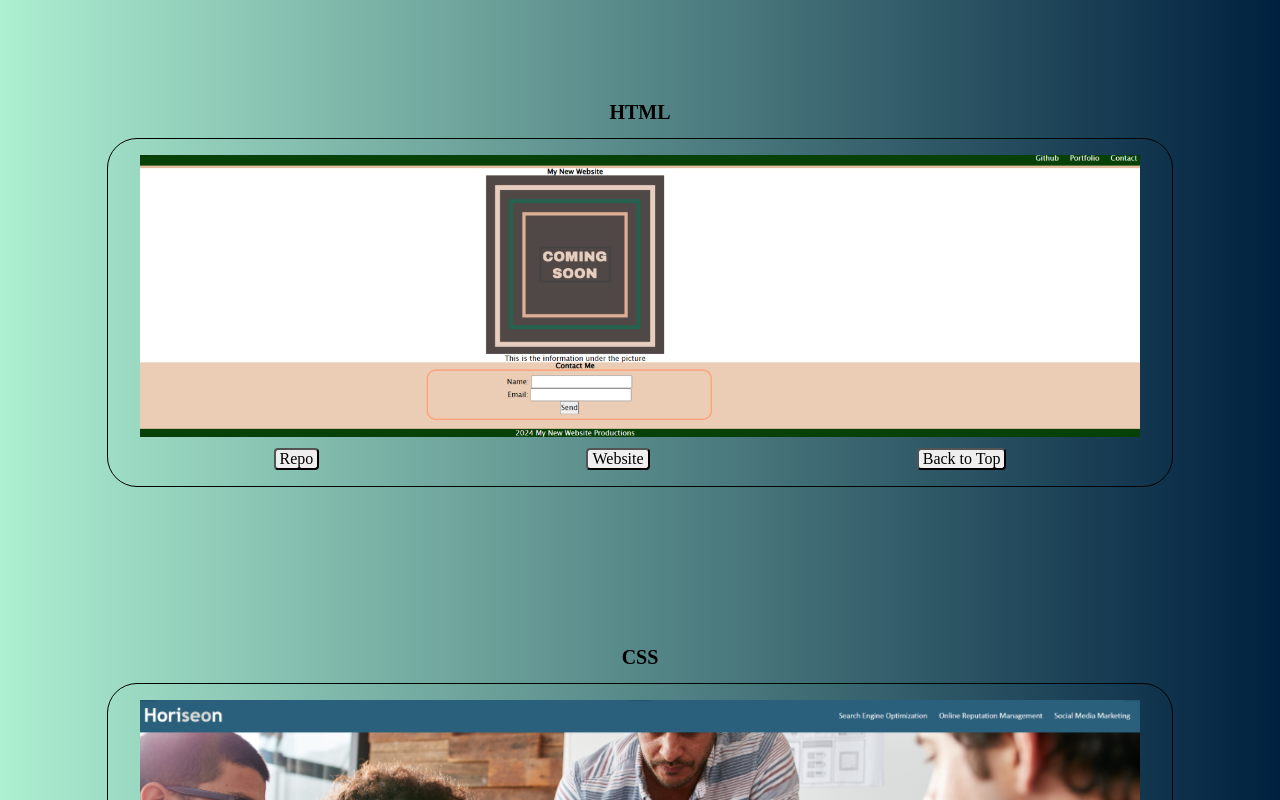
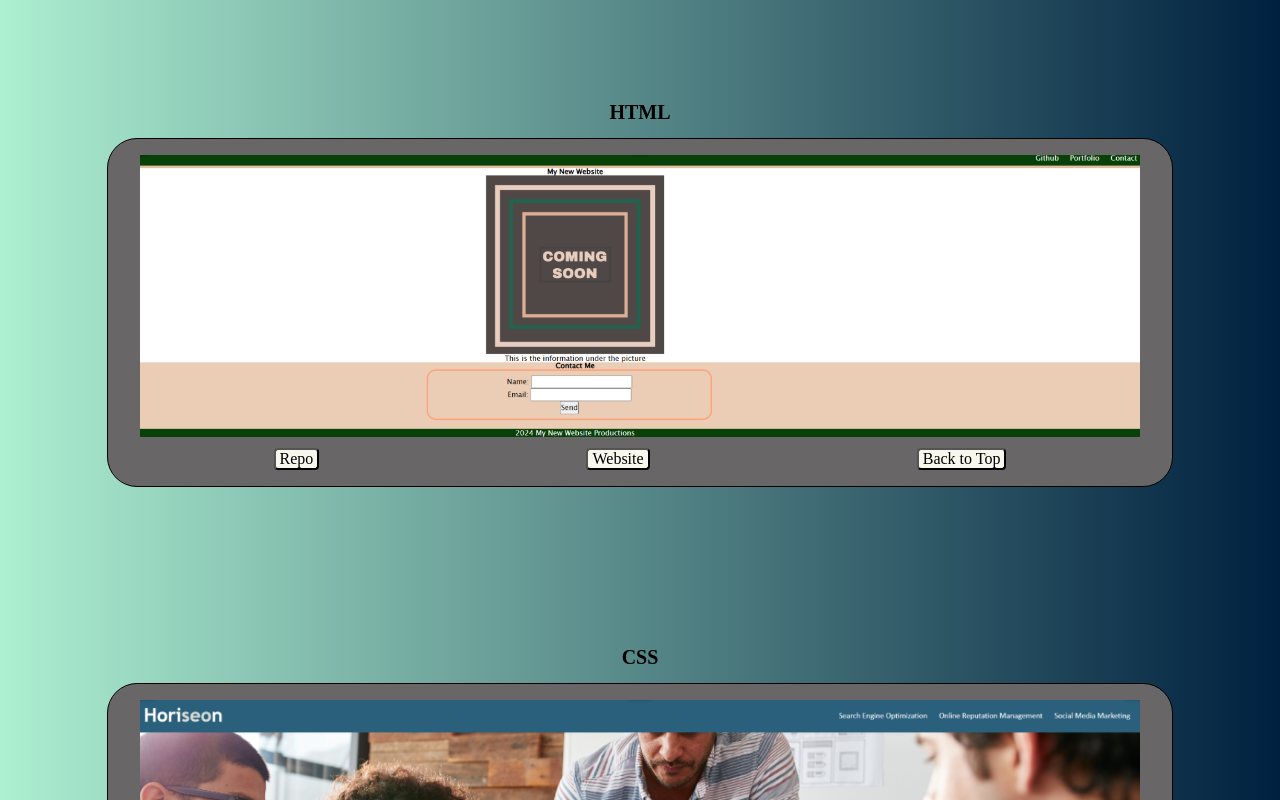
Before and after one commit to JasonBusenitz/portfolio2, a React (Vite) app: page / in a window 1280 px wide. Shown: the part 940-1740 px from the top of the page. Built offline with nearby package versions, Linux system fonts and the light colour scheme.

Commit message:
Added styling to buttons and a complementry background color to the cards

```diff
--- a/src/assets/css/projects.css
+++ b/src/assets/css/projects.css
@@ -14,6 +14,7 @@
     border: .2vh solid black;
     padding: 2vh 4vh 2vh 4vh;
     border-radius: 30px;
+    background-color: #696667;
 }
 
 .projectSection h2 {
@@ -35,6 +36,7 @@
 .projectSection li button {
     text-decoration: none;
     color: inherit;
+    background-color: #F9F6EE;
     padding: 0 .5vh 0 .5vh;
     border-radius: .5vh;
     transition: transform .2s, box-shadow .2s;
@@ -42,7 +44,7 @@
 
 .projectSection li button:hover {
     transform: translateY(-.4vh);
-    box-shadow: 0 0 2vh blue;
+    box-shadow: 0 0 2vh #ADEFD1;
 }
 
 #reactSection {
```
